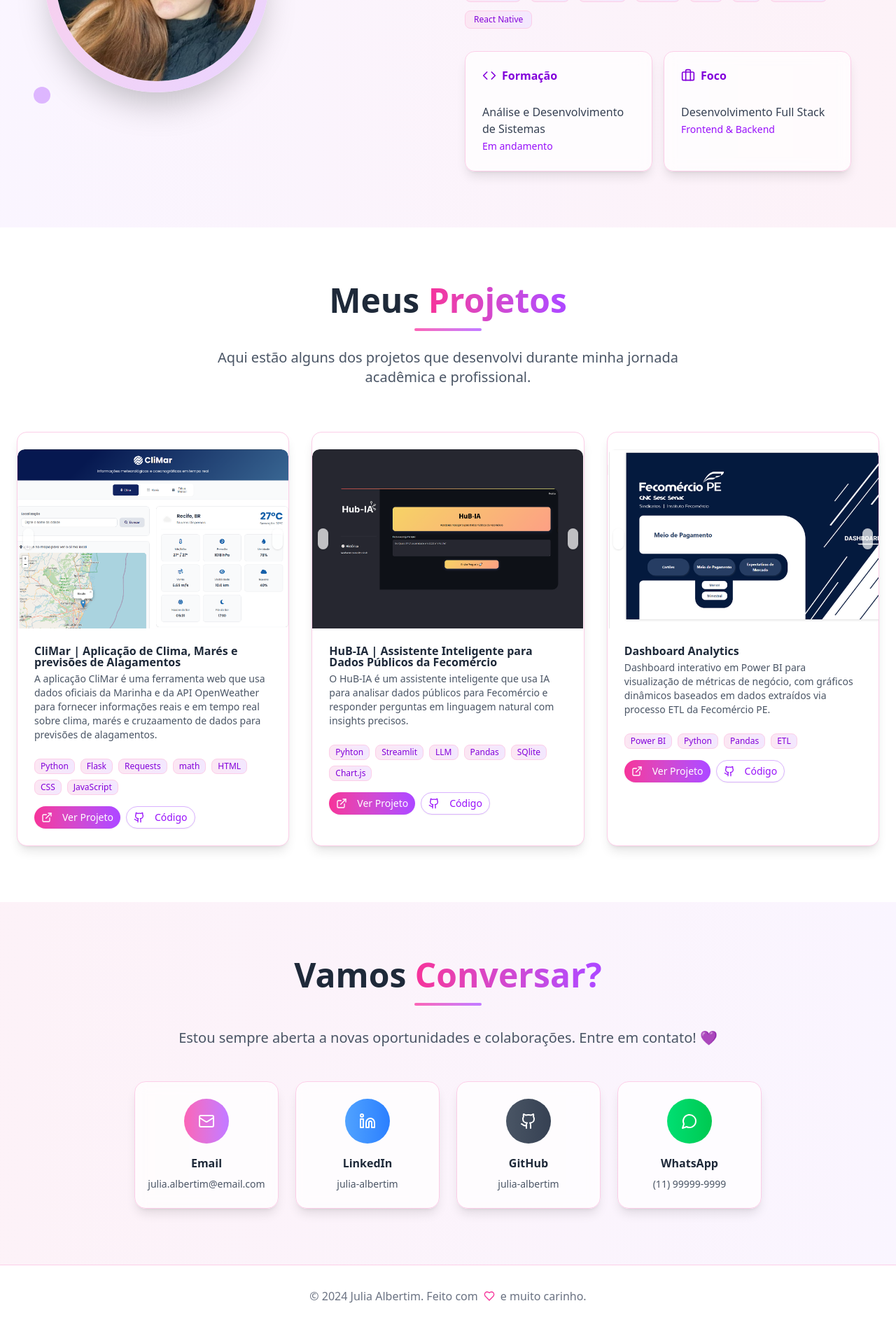
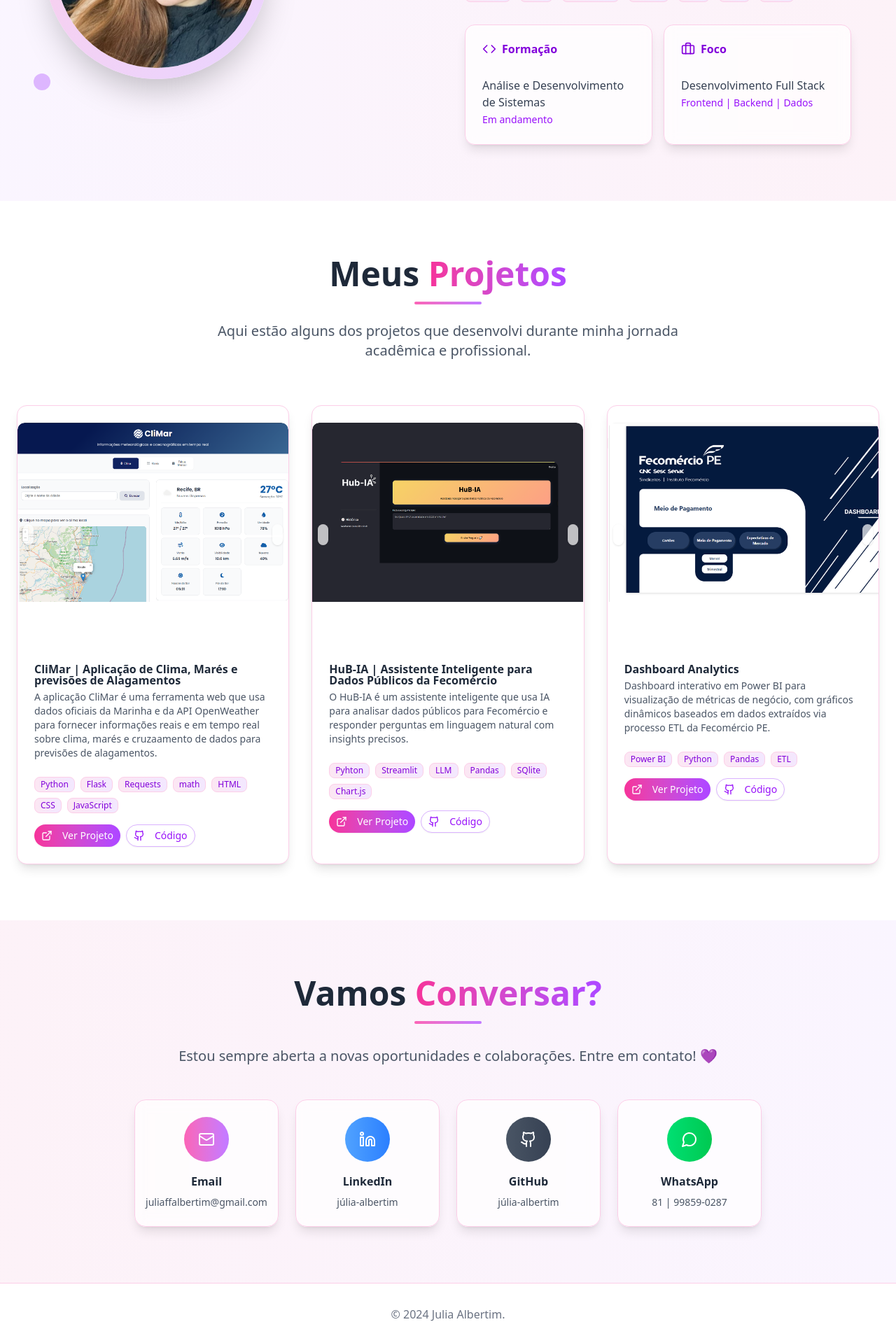
Before and after one commit to Julia-Albertim/portifolio-pessoal, a React (Vite) app: page / in a window 1280 px wide. Shown: the part 1280-3199 px from the top of the page at 70% size. Before the commit the page ends 3176 px from the top, so only its background shows below. Built offline with nearby package versions, Linux system fonts and the light colour scheme.

Commit message:
inserindo links e ajustando tamanho card-projetos

```diff
--- a/src/App.jsx
+++ b/src/App.jsx
@@ -83,10 +83,6 @@ function App() {
                "src/assets/projects/fecom2.png",
                "src/assets/projects/fecom3.png",
                "src/assets/projects/fecom4.png"],
-
-
-
-
     }
   ]
 
@@ -97,7 +93,7 @@ function App() {
       {/* Fixed Contact Buttons */}
       <div className="fixed right-6 top-1/2 transform -translate-y-1/2 z-50 flex flex-col gap-4">
         <motion.a
-          href="https://wa.me/5511999999999"
+          href="https://wa.me/5581998590287"
           target="_blank"
           rel="noopener noreferrer"
           className="bg-gradient-to-r from-green-400 to-green-500 hover:from-green-500 hover:to-green-600 text-white p-3 rounded-full shadow-lg transition-all duration-300 hover:scale-110"
@@ -257,7 +253,7 @@ function App() {
                 </div>
 
                 <div className="flex flex-wrap gap-3 mb-8">
-                  {['JavaScript', 'React', 'Node.js', 'Python', 'SQL', 'Git', 'MongoDB', 'React Native'].map((tech) => (
+                  {['Python', 'SQL', 'MongoDB',   'HTML', 'CSS','ETL','APIs'].map((tech) => (
                     <Badge key={tech} className="bg-gradient-to-r from-pink-100 to-purple-100 text-purple-700 border border-pink-200 px-3 py-1">
                       {tech}
                     </Badge>
@@ -292,7 +288,7 @@ function App() {
                       <p className="text-gray-700">
                         Desenvolvimento Full Stack
                         <br />
-                        <span className="text-sm text-purple-600">Frontend & Backend</span>
+                        <span className="text-sm text-purple-600">Frontend | Backend | Dados</span>
                       </p>
                     </CardContent>
                   </Card>
@@ -343,7 +339,7 @@ function App() {
                     prevEl: `.swiper-button-prev-${index}`,
                   }}
                   loop={project.images.length > 1}
-                  className="w-full h-64 relative"
+                  className="w-full h-48 sm:h-56 md:h-64  lg:h-80 relative"
                 >
                   {project.images.map((img, i) => (
                     <SwiperSlide key={i}>
@@ -355,7 +351,7 @@ function App() {
                     </SwiperSlide>
                   ))}
 
-              {/* Botões personalizados */}
+    {/* Botões personalizados */}
 <div
   className={`swiper-button-prev-${index} absolute left-2 top-1/2 transform -translate-y-1/2 bg-white bg-opacity-50 text-purple-600 hover:bg-purple-100 p-1.5 rounded-full shadow-sm z-10 cursor-pointer select-none`}
     style={{
@@ -474,7 +470,7 @@ function App() {
 
             <div className="grid md:grid-cols-2 lg:grid-cols-4 gap-6">
               <motion.a
-                href="mailto:julia.albertim@email.com"
+                href="mailto:juliaffalbertim@gmail.com"
                 className="flex flex-col items-center p-6 bg-white/70 backdrop-blur-sm rounded-2xl border border-pink-200 hover:border-purple-300 transition-all duration-300 shadow-lg hover:shadow-xl"
                 whileHover={{ scale: 1.05 }}
               >
@@ -482,11 +478,11 @@ function App() {
                   <Mail className="text-white" size={24} />
                 </div>
                 <h3 className="text-gray-800 font-semibold mb-2">Email</h3>
-                <p className="text-gray-600 text-sm">julia.albertim@email.com</p>
+                <p className="text-gray-600 text-sm">juliaffalbertim@gmail.com</p>
               </motion.a>
 
               <motion.a
-                href="https://linkedin.com/in/julia-albertim"
+                href="https://linkedin.com/in/júlia-albertim"
                 target="_blank"
                 rel="noopener noreferrer"
                 className="flex flex-col items-center p-6 bg-white/70 backdrop-blur-sm rounded-2xl border border-pink-200 hover:border-purple-300 transition-all duration-300 shadow-lg hover:shadow-xl"
@@ -496,11 +492,11 @@ function App() {
                   <Linkedin className="text-white" size={24} />
                 </div>
                 <h3 className="text-gray-800 font-semibold mb-2">LinkedIn</h3>
-                <p className="text-gray-600 text-sm">julia-albertim</p>
+                <p className="text-gray-600 text-sm">júlia-albertim</p>
               </motion.a>
 
               <motion.a
-                href="https://github.com/julia-albertim"
+                href="https://github.com/Julia-Albertim"
                 target="_blank"
                 rel="noopener noreferrer"
                 className="flex flex-col items-center p-6 bg-white/70 backdrop-blur-sm rounded-2xl border border-pink-200 hover:border-purple-300 transition-all duration-300 shadow-lg hover:shadow-xl"
@@ -510,11 +506,11 @@ function App() {
                   <Github className="text-white" size={24} />
                 </div>
                 <h3 className="text-gray-800 font-semibold mb-2">GitHub</h3>
-                <p className="text-gray-600 text-sm">julia-albertim</p>
+                <p className="text-gray-600 text-sm">júlia-albertim</p>
               </motion.a>
 
               <motion.a
-                href="https://wa.me/5511999999999"
+                href="https://wa.me/5581998590287"
                 target="_blank"
                 rel="noopener noreferrer"
                 className="flex flex-col items-center p-6 bg-white/70 backdrop-blur-sm rounded-2xl border border-pink-200 hover:border-purple-300 transition-all duration-300 shadow-lg hover:shadow-xl"
@@ -524,7 +520,7 @@ function App() {
                   <MessageCircle className="text-white" size={24} />
                 </div>
                 <h3 className="text-gray-800 font-semibold mb-2">WhatsApp</h3>
-                <p className="text-gray-600 text-sm">(11) 99999-9999</p>
+                <p className="text-gray-600 text-sm">81 | 99859-0287</p>
               </motion.a>
             </div>
           </motion.div>
@@ -535,7 +531,7 @@ function App() {
       <footer className="py-8 bg-white border-t border-pink-200">
         <div className="container mx-auto px-6 text-center">
           <p className="text-gray-500 flex items-center justify-center gap-2">
-            © 2024 Julia Albertim. Feito com <Heart size={16} className="text-pink-500" /> e muito carinho.
+            © 2024 Julia Albertim.
           </p>
         </div>
       </footer>
```
Also changed, not shown: 1 other file (tests, documents, lock files or other folders).
